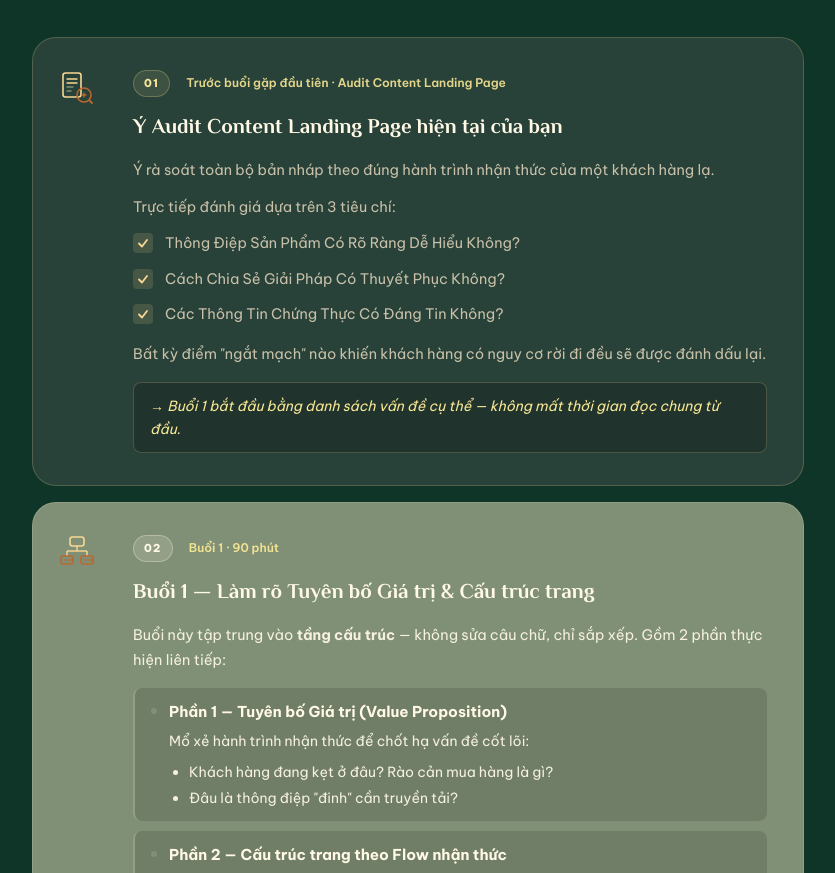
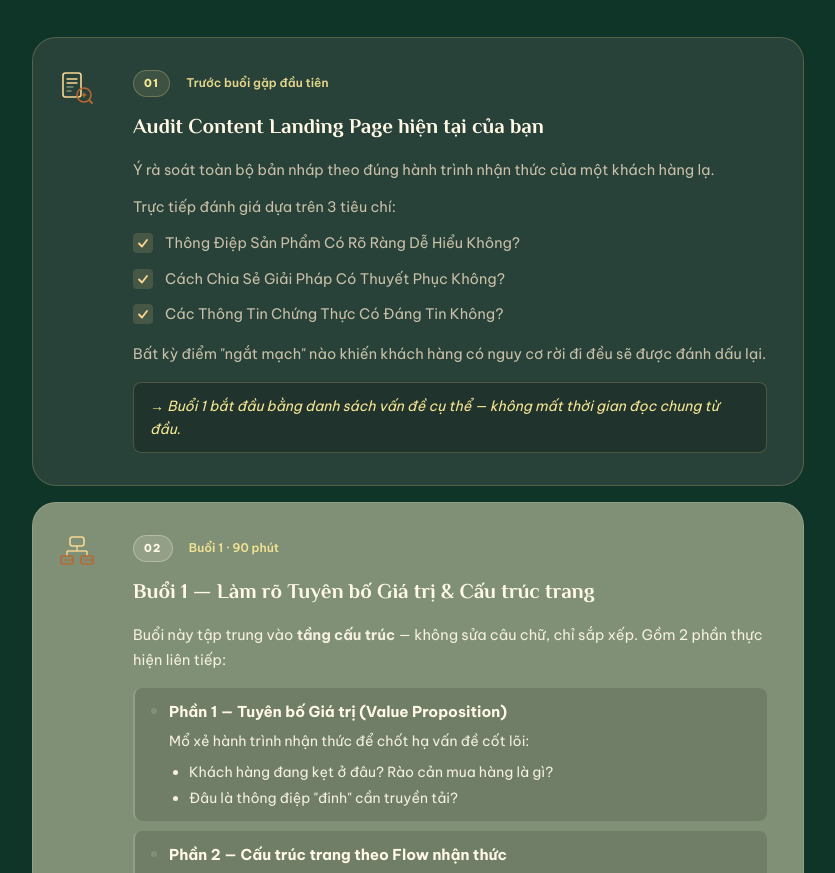
Before and after one commit to henryhong254/contentLP, a plain HTML site: page index.html in a window 1280 px wide. Shown: the part 930-1803 px from the top of the page, without its empty margins (222-1057 px from the left). Drawn offline with Linux system fonts and the light colour scheme.

Commit message:
Bỏ chữ dư thừa trong Block 01 theo yêu cầu

```diff
--- a/index.html
+++ b/index.html
@@ -55,7 +55,7 @@
         <div class="step-card" id="step-1">
           <div class="step-card__header">
             <div class="step-number">01</div>
-            <div class="step-timing">Trước buổi gặp đầu tiên · Audit Content Landing Page</div>
+            <div class="step-timing">Trước buổi gặp đầu tiên</div>
           </div>
 
           <div class="step-card__icon">
@@ -73,7 +73,7 @@
             </svg>
           </div>
 
-          <h3 class="step-card__title">Ý Audit Content Landing Page hiện tại của bạn</h3>
+          <h3 class="step-card__title">Audit Content Landing Page hiện tại của bạn</h3>
           <p class="step-card__desc" style="margin-bottom: 12px;">
             Ý rà soát toàn bộ bản nháp theo đúng hành trình nhận thức của một khách hàng lạ.
           </p>
```
